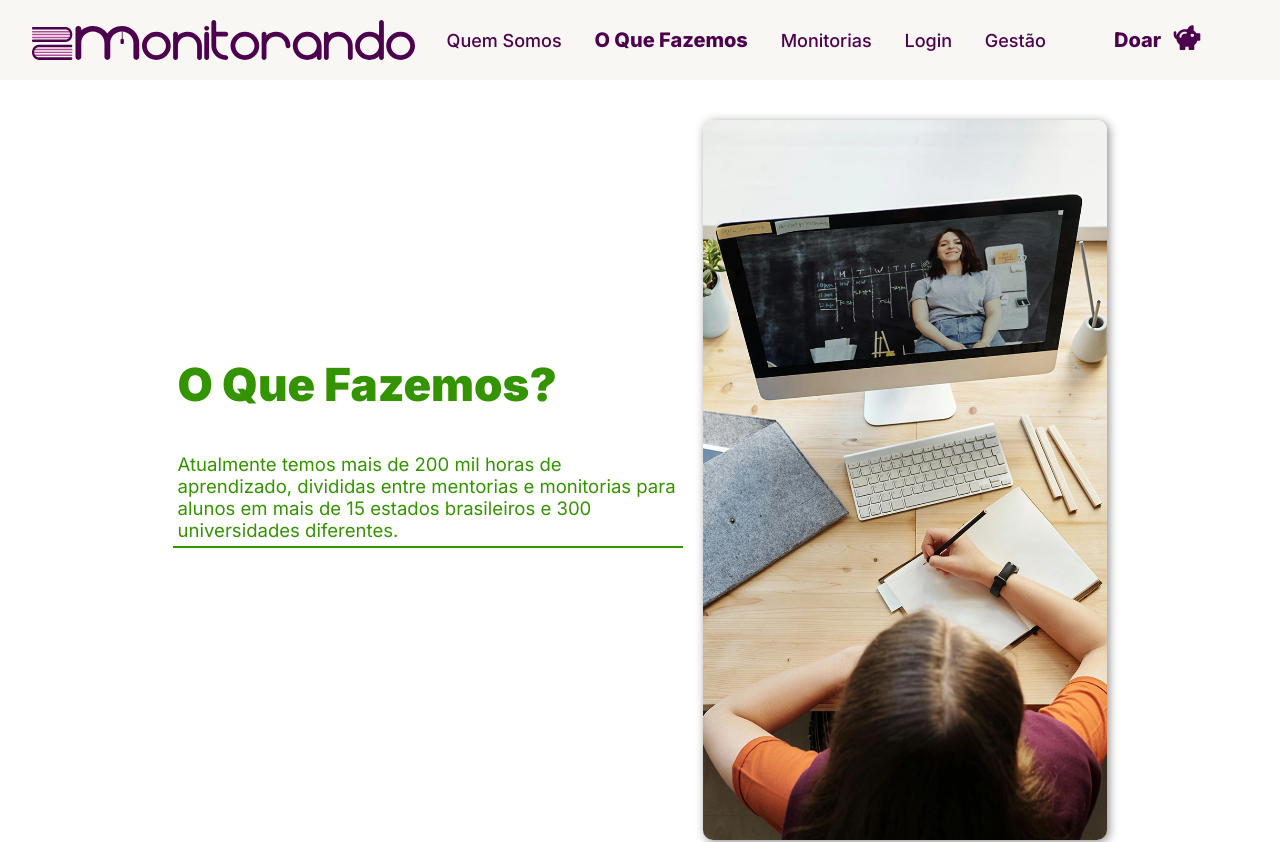
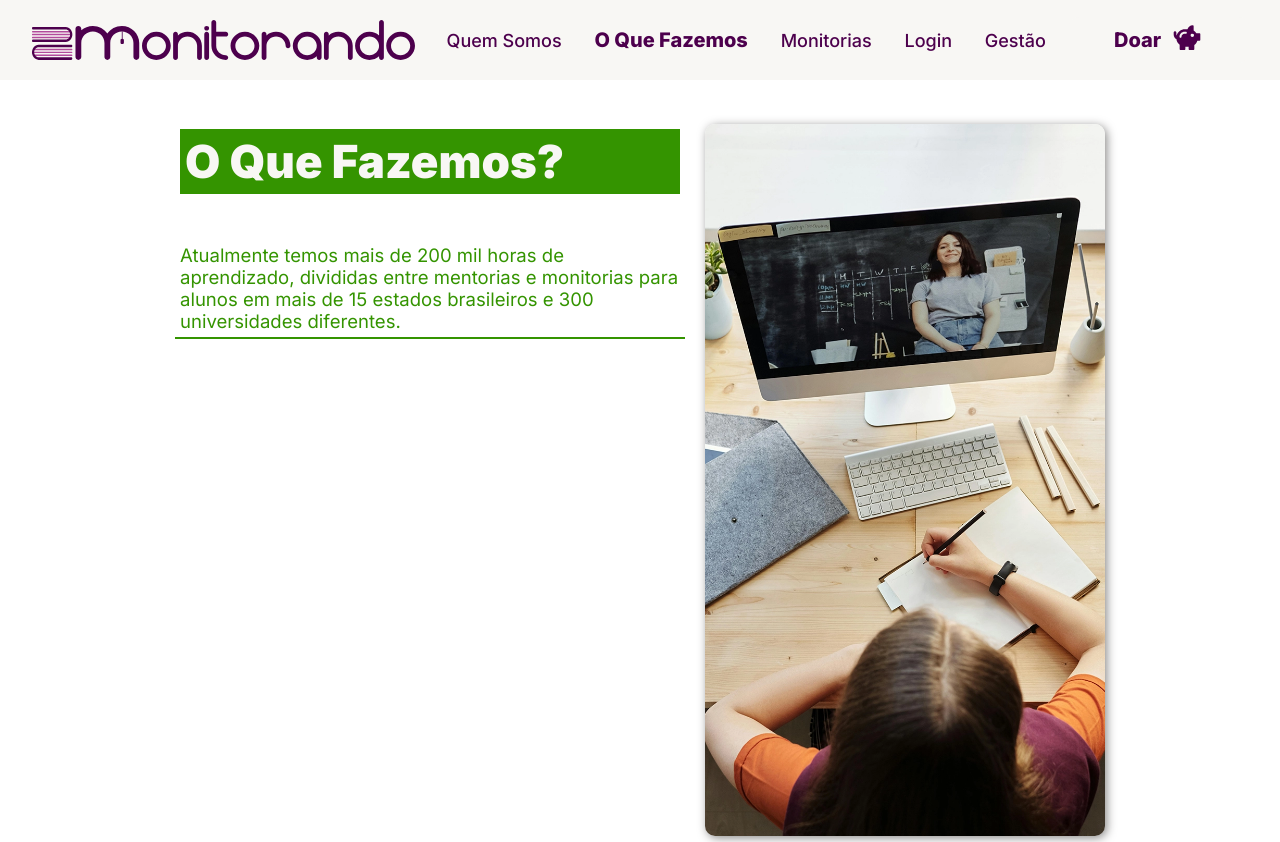
Before and after one commit to Squad024-2023/monitorando-frontend, a Next.js app: page /o-que-fazemos in a window 1280 px wide. Shown: the top 842 px of the page. Built offline with nearby package versions, Linux system fonts and the light colour scheme.

Commit message:
Styles: sessão 1, alinhamento

```diff
--- a/app/o-que-fazemos/o-que-fazemos.module.css
+++ b/app/o-que-fazemos/o-que-fazemos.module.css
@@ -8,6 +8,7 @@
   width: 100%;
   gap: 10rem;
   margin-bottom: 5rem;
+  overflow-x: hidden;
 }
 
 .section1 {
@@ -16,7 +17,7 @@
   flex-direction: column;
   align-items: center;
   justify-content: center;
-  width: 100%;
+  width: 100vw;
   min-height: 100vh;
   padding: 2rem 5%;
 }
@@ -26,11 +27,11 @@
 .tela1 {
   position: relative;
   display: flex;
-  align-items: center;
   justify-content: center;
   width: 100%;
   height: 100%;
   gap: 2rem;
+  padding: 2rem;
 
 }
 
@@ -46,10 +47,11 @@
 }
 
 .textoTela1 h1 {
-  color: rgb(var(--verde-escuro-rgb));
+  color: rgb(var(--sal-rgb));
   font-size: calc(2rem + 2vw);
   font-weight: 900;
-  line-height: 0.8;
+  padding: .5rem;
+  background-color: rgb(var(--verde-escuro-rgb));
 }
 
 .textoTela1 h5 {
@@ -62,18 +64,21 @@
 .textoTela1 p {
   font-weight: 300;
   max-width: 50rem;
-    font-size: calc(1.6rem + .2vw);
+  font-size: calc(1.5rem + .1vw);
   color: rgb(var(--cinza-escuro-rgb));
 }
 
 .imagemTela1 {
-    height: 90vh;
-    width: auto;
+  position: relative;
+  max-width: 40rem;
+  height: 100%;
   object-fit: contain;
   border-radius: 1rem;
   box-shadow: .2rem .2rem 1rem rgba(var(--cinza-escuro-rgb), 0.5);
+}
 
-  }
+
+
 
 .section2 {
   position: relative;
--- a/app/o-que-fazemos/page.tsx
+++ b/app/o-que-fazemos/page.tsx
@@ -12,6 +12,10 @@ export default function OqueFazemos() {
         <div className={styles.tela1}>
           <div className={styles.textoTela1}>
             <h1>O Que Fazemos?</h1>
+
+            {/* <h5>Nos desenvolvemos monitorias e mentorias com um método de ensino voltado para facilitar a aprendizagem e a comunicação.
+              Visamos transmitir conhecimento de forma simples e objetiva, para que o aluno possa aprender de forma mais rápida e eficiente.
+            </h5> */}
             <h5>Atualmente temos mais de 200 mil horas de aprendizado, divididas entre mentorias e monitorias para alunos em mais de 15 estados brasileiros e 300 universidades diferentes.</h5>
           </div>
 
@@ -21,7 +25,7 @@ export default function OqueFazemos() {
             priority
             quality={100}
             placeholder='blur'
-            alt='Imagem de arthur'
+            alt='Imagem de estudante com notebook'
           />
 
         </div>
```
Lines whose indentation alone changed are shown as unchanged.
